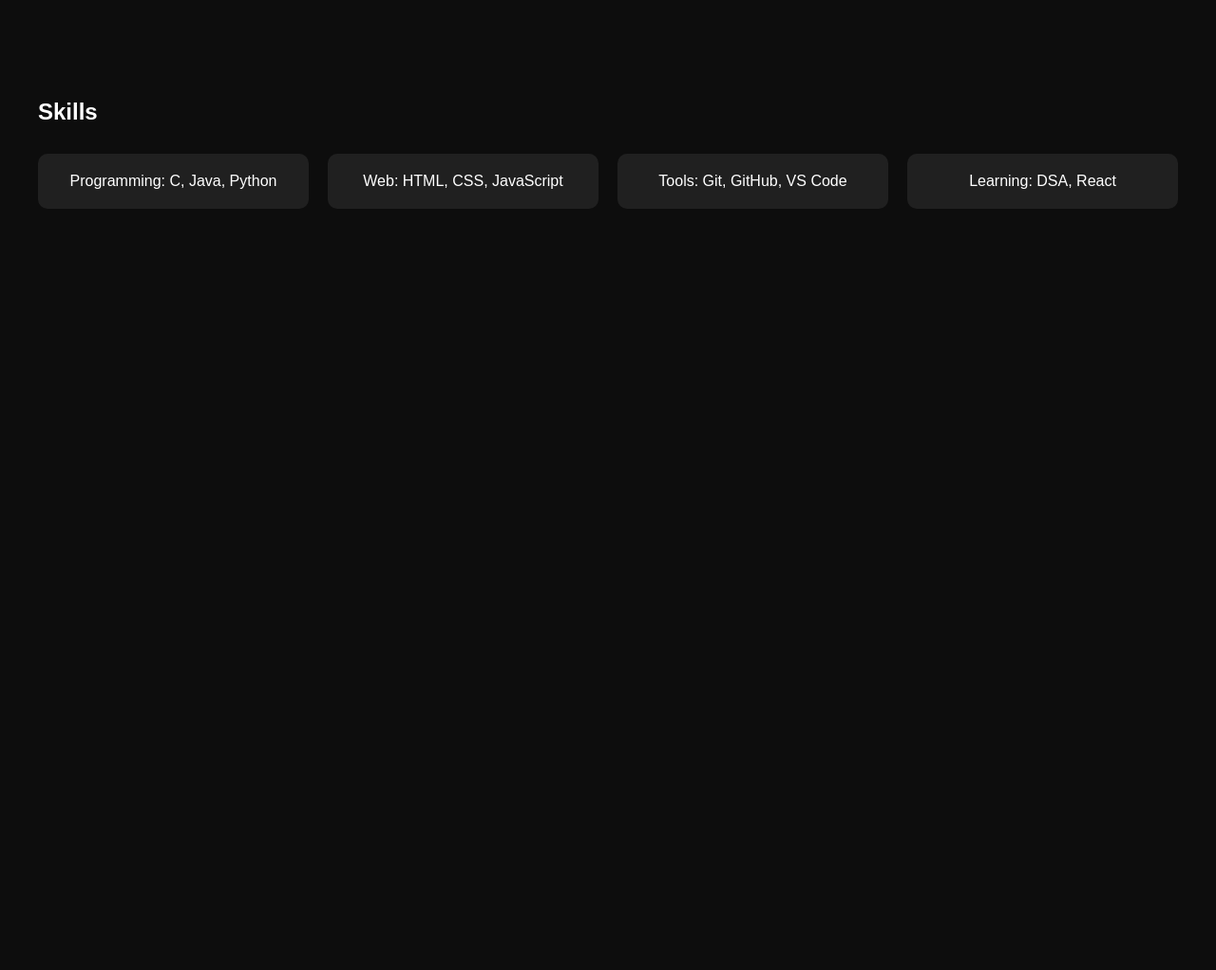
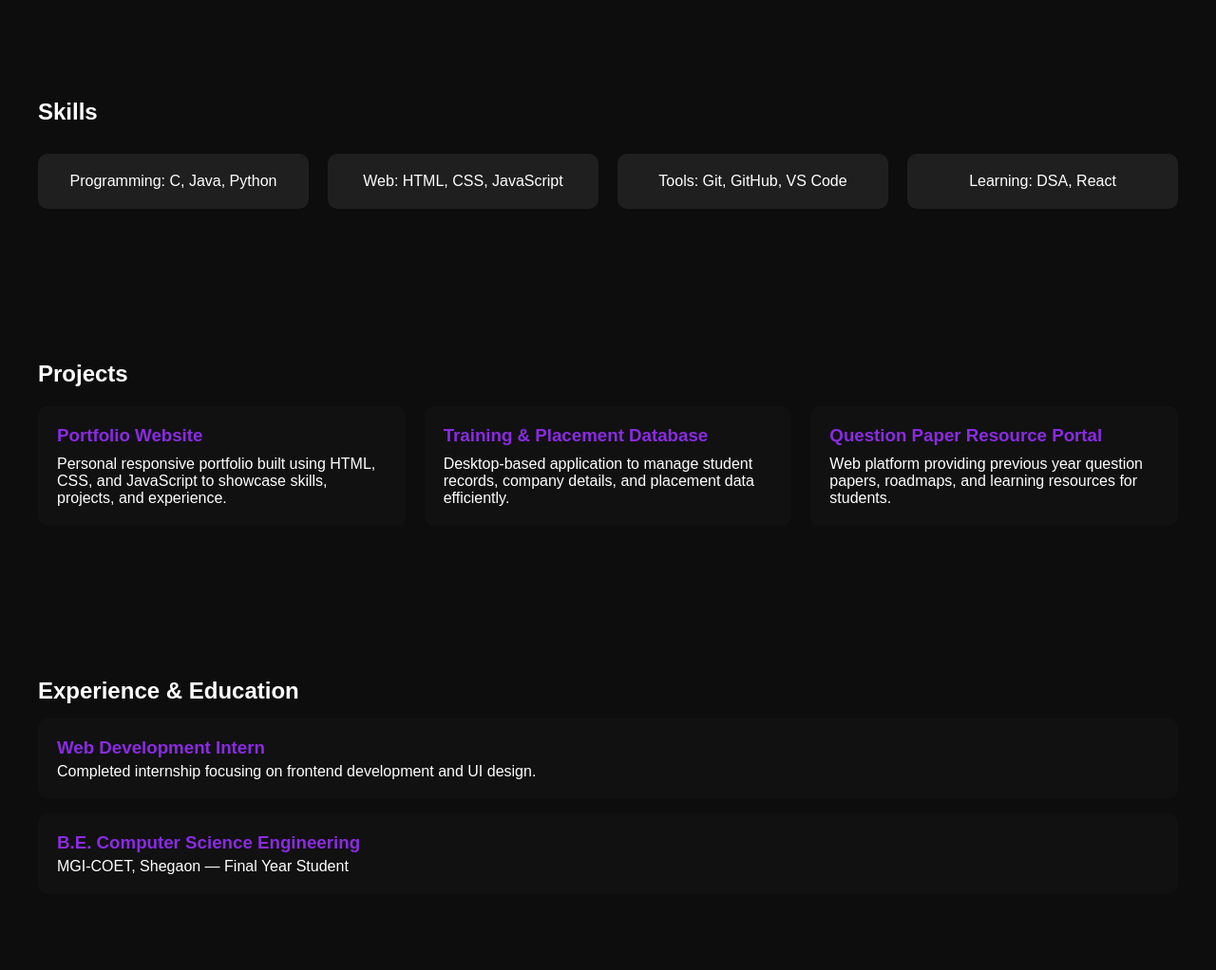
Before and after one commit to Aishwarya9033/portfolio, a plain HTML site: page index.html in a window 1280 px wide. Shown: the part 1108-2130 px from the top of the page at 95% size. Before the commit the page ends 1408 px from the top, so only its background shows below. Drawn offline with Linux system fonts and the light colour scheme.

Commit message:
Day 4 & Day 5: Added Projects and Experience sections

```diff
--- a/index.html
+++ b/index.html
@@ -54,6 +54,52 @@
     </div>
   </section>
 
+<!-- Projects Section -->
+<section id="projects" class="section">
+  <h2>Projects</h2>
+
+  <div class="projects-container">
+    <div class="project-card">
+      <h3>Portfolio Website</h3>
+      <p>
+        Personal responsive portfolio built using HTML, CSS, and JavaScript
+        to showcase skills, projects, and experience.
+      </p>
+    </div>
+
+    <div class="project-card">
+      <h3>Training & Placement Database</h3>
+      <p>
+        Desktop-based application to manage student records, company details,
+        and placement data efficiently.
+      </p>
+    </div>
+
+    <div class="project-card">
+      <h3>Question Paper Resource Portal</h3>
+      <p>
+        Web platform providing previous year question papers, roadmaps,
+        and learning resources for students.
+      </p>
+    </div>
+  </div>
+</section>
+
+<!-- Experience / Education Section -->
+<section id="experience" class="section">
+  <h2>Experience & Education</h2>
+
+  <div class="experience-box">
+    <h3>Web Development Intern</h3>
+    <p>Completed internship focusing on frontend development and UI design.</p>
+  </div>
+
+  <div class="experience-box">
+    <h3>B.E. Computer Science Engineering</h3>
+    <p>MGI-COET, Shegaon — Final Year Student</p>
+  </div>
+</section>
+
   <script src="script.js"></script>
 </body>
 </html>
--- a/styles.css
+++ b/styles.css
@@ -93,3 +93,40 @@
   transform: translateY(30px);
   transition: all 0.5s ease;
 }
+/* Projects Section */
+.projects-container {
+  display: grid;
+  grid-template-columns: repeat(auto-fit, minmax(250px, 1fr));
+  gap: 20px;
+  margin-top: 20px;
+}
+
+.project-card {
+  background: #111;
+  padding: 20px;
+  border-radius: 10px;
+  transition: transform 0.3s ease, box-shadow 0.3s ease;
+}
+
+.project-card:hover {
+  transform: translateY(-5px);
+  box-shadow: 0 5px 15px rgba(0, 0, 0, 0.5);
+}
+
+.project-card h3 {
+  margin-bottom: 10px;
+  color: #8a2be2;
+}
+
+/* Experience Section */
+.experience-box {
+  background: #111;
+  padding: 20px;
+  border-radius: 10px;
+  margin-top: 15px;
+}
+
+.experience-box h3 {
+  color: #8a2be2;
+  margin-bottom: 5px;
+}
```
